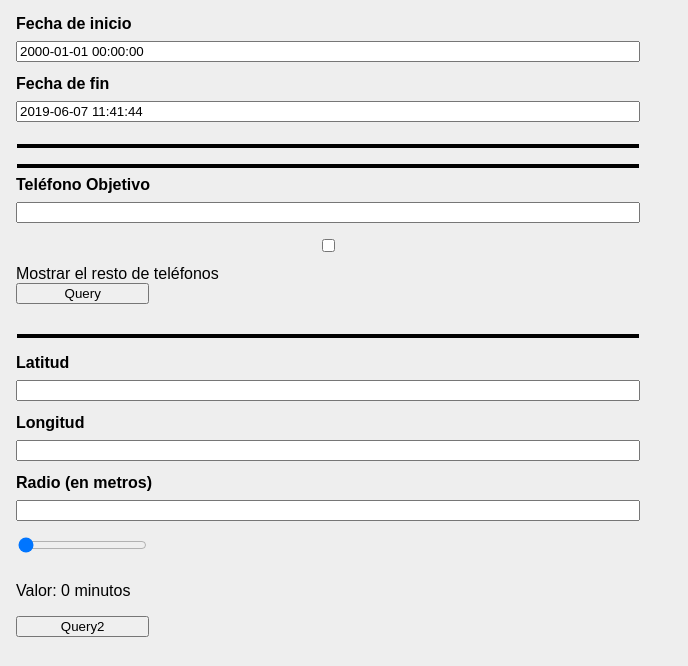
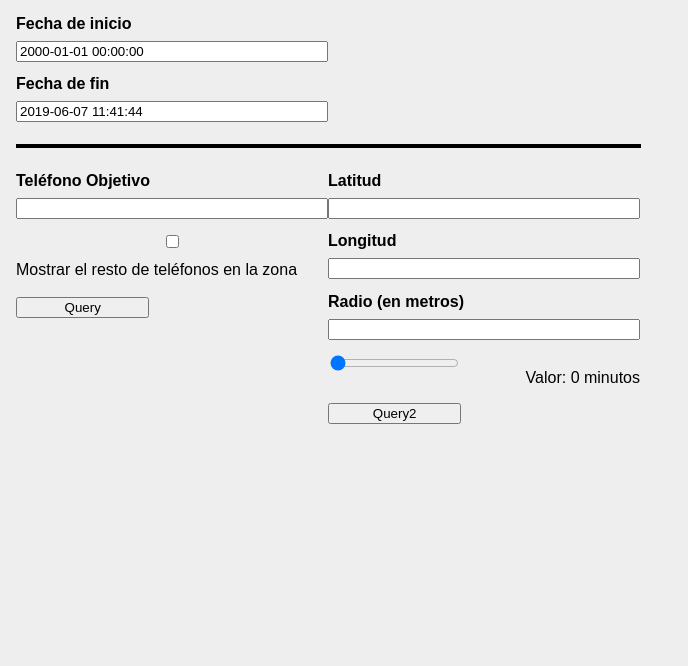
Before and after one commit to carlostbf/TFG, a Flask app: page / in a window 1280 px wide. Shown: the part 328-994 px from the top of the page, without its empty margins (0-688 px from the left). After the commit the page ends 752 px from the top, so only its background shows below. Run offline with Flask 2, Linux system fonts and the light colour scheme; lists and menus that the app fills with data are empty; some libraries are stand-ins or nearby versions.

Commit message:
Empezado IPR

```diff
--- a/codigo/static/css/style.css
+++ b/codigo/static/css/style.css
@@ -91,9 +91,10 @@ thead, tbody {
 }
 
 tbody {
-    height: 800px; /* Just for the demo          */
+    height: 750px; /* Just for the demo          */
     overflow-y: auto; /* Trigger vertical scroll    */
     overflow-x: hidden; /* Hide the horizontal scroll */
+    padding-left: 25px;
 }
 
 .content {
@@ -116,6 +117,10 @@ tbody {
     padding: 1em;
     background: #cae6f6;
     border: 1px solid #377ba8;
+}
+
+.slider {
+    float: left;
 }
 
 .post > header {
--- a/codigo/templates/base.html
+++ b/codigo/templates/base.html
@@ -25,6 +25,7 @@
   {% block content %}{% endblock %}
   <div class="left-panel">
     <div id="map"></div>
+    <div class="left-panel">
       <form name="form1" action="/query" method="post">
         <label for="date_init">Fecha de inicio</label>
         <input name="date_init" id="date_init" type="datetime" onblur="document.form2.date_init.value = this.value;">
@@ -32,17 +33,23 @@
         <label for="date_end">Fecha de fin</label>
         <input name="date_end" id="date_end" type="datetime" onblur="document.form2.date_end.value = this.value;">
 
-      <hr/>
-      <hr/>
+        <hr>
 
-      <label for="tel">Teléfono Objetivo</label>
+
+        <label for="tel" style="padding-top:16px;">Teléfono Objetivo</label>
         <input name="tel" id="tel" value="{{ tel }}" required>
-      <input type="checkbox" name="resto" value="resto">Mostrar el resto de teléfonos
+        <input type="checkbox" name="resto" value="resto">Mostrar el resto de teléfonos en la zona<br><br>
 
         <input type="submit" value="Query">
+
       </form>
-    <hr/>
-    <form name="form2" action="/query2" method="post">
+    </div>
+
+    <div class="right-panel">
+      <hr style="margin-top:145px;">
+
+
+      <form name="form2" action="/query2" method="post" style="padding-top:8px;">
 
         <input name="date_init" id="date_init" type="hidden">
         <input name="date_end" id="date_end" type="hidden">
@@ -58,10 +65,11 @@
         <input name="range" id="range" value="{{ radio }}" required>
         <div class="slidecontainer">
           <input name="slider" type="range" min="0" max="60" value="0" class="slider" id="slider">
-        <p>Valor: <span id="demo"></span> minutos</p>
+          <p style="float:right;">Valor: <span id="demo"></span> minutos</p>
         </div>
         <input type="submit" value="Query2">
       </form>
+    </div>
     <script>
       function getCurrentDate() {
         let currentDate = new Date();
@@ -177,7 +185,7 @@
             'lat: {{ call.Antenna.lat }} lng: {{ call.Antenna.lon }} date_init: {{ call.date_init }}<br><br>';*/
           content =
             {% if tel|int() == call.tel_o|int() %}
-              '<tr bgcolor="yellow">' +
+              '<tr style="background-color: hsl({{ tel }}, 75%, 90%);">' +
             {% else %}
               '<tr>' +
             {% endif %}
@@ -288,7 +296,8 @@
           /*content = 'tel_o: {{ tel.tel_o }} tel_d: {{ tel.tel_d }}<br>' +
             'lat: {{ tel.Antenna.lat }} lng: {{ tel.Antenna.lon }} date_init: {{ tel.date_init }}<br><br>';*/
 
-          content = '<tr>' +
+          content =
+            '<tr style="background-color: hsl({{ tel.tel_o }}, 75%, 90%);">' +
             '<td>' +
             '<form action="/query" method="post">' +
             '<input name="tel" type="hidden" value="{{ tel.tel_o }}"/>' +
```
Also changed, not shown: 1 other file. Lines whose indentation alone changed are shown as unchanged.
